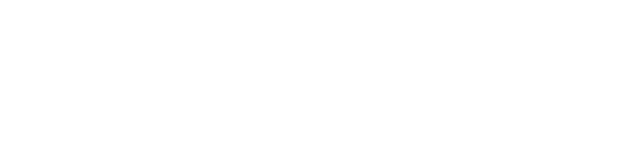
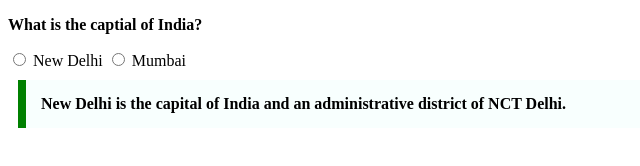
Before and after one commit to acciojob/trivia-TusharMinche, a website: page main.html in a window 1280 px wide. Shown: the whole page, without its empty margins (0-640 px from the left). Drawn offline with Linux system fonts and the light colour scheme.

Commit message:
created a submission

```diff
--- a/main.html
+++ b/main.html
@@ -8,6 +8,18 @@
 
 <body>
 	<!-- the entire body must be written by student -->
+	<p><b>What is the captial of India?</b></p>
+
+	<input type="radio" id="newDelhi" value="New Delhi" />
+	<label for="newDelhi">New Delhi</label>
+
+	<input type="radio" id="mumbai" value=Mumbai" />
+	<label for="mumbai">Mumbai</label>
+
+	<blockquote cite="" style="max-width: 600px; margin: 10px; padding: 15px; border-left-style: solid; border-left-width: 8px; border-left-color: green; background-color: #f8fffe; font-weight: bold;">
+		New Delhi is the capital of India and an administrative district of NCT Delhi.
+	</blockquote>
+
     <script type="text/javascript" src="./script.js">
 </script>
 
```
